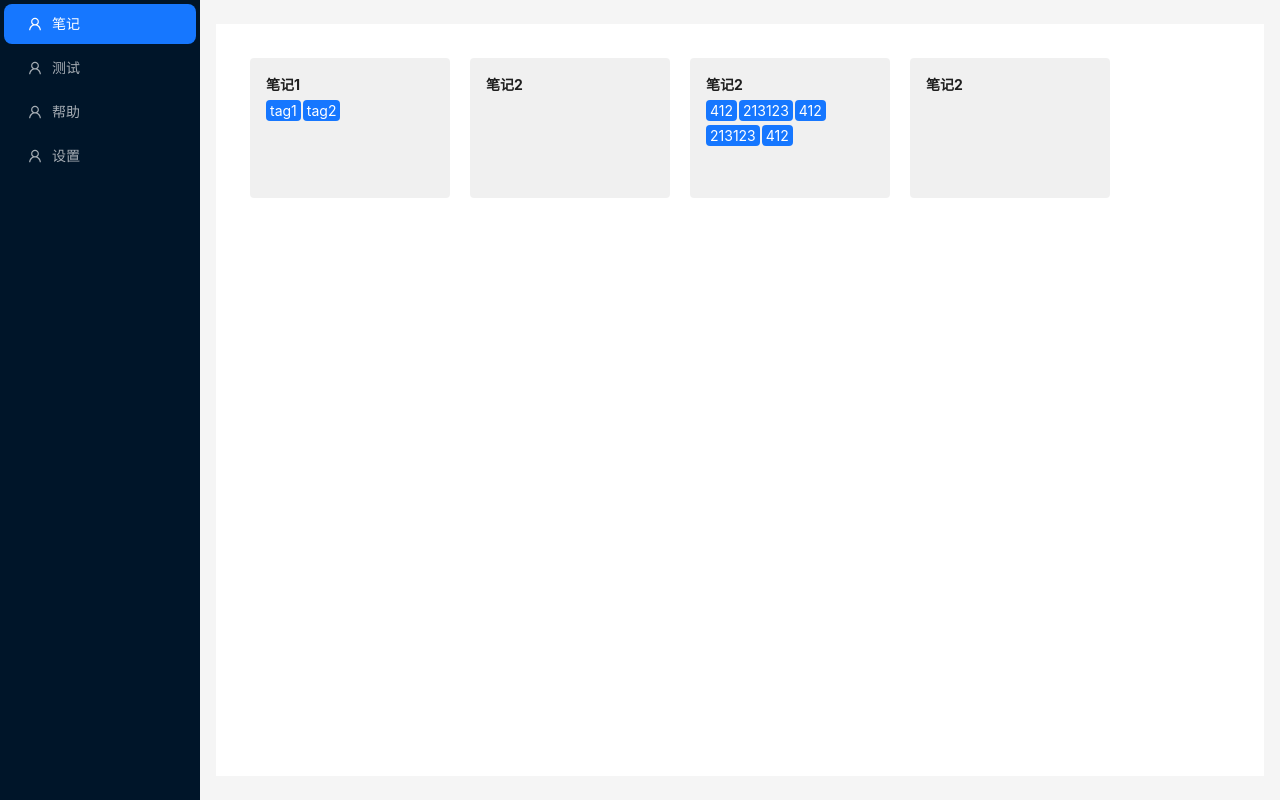
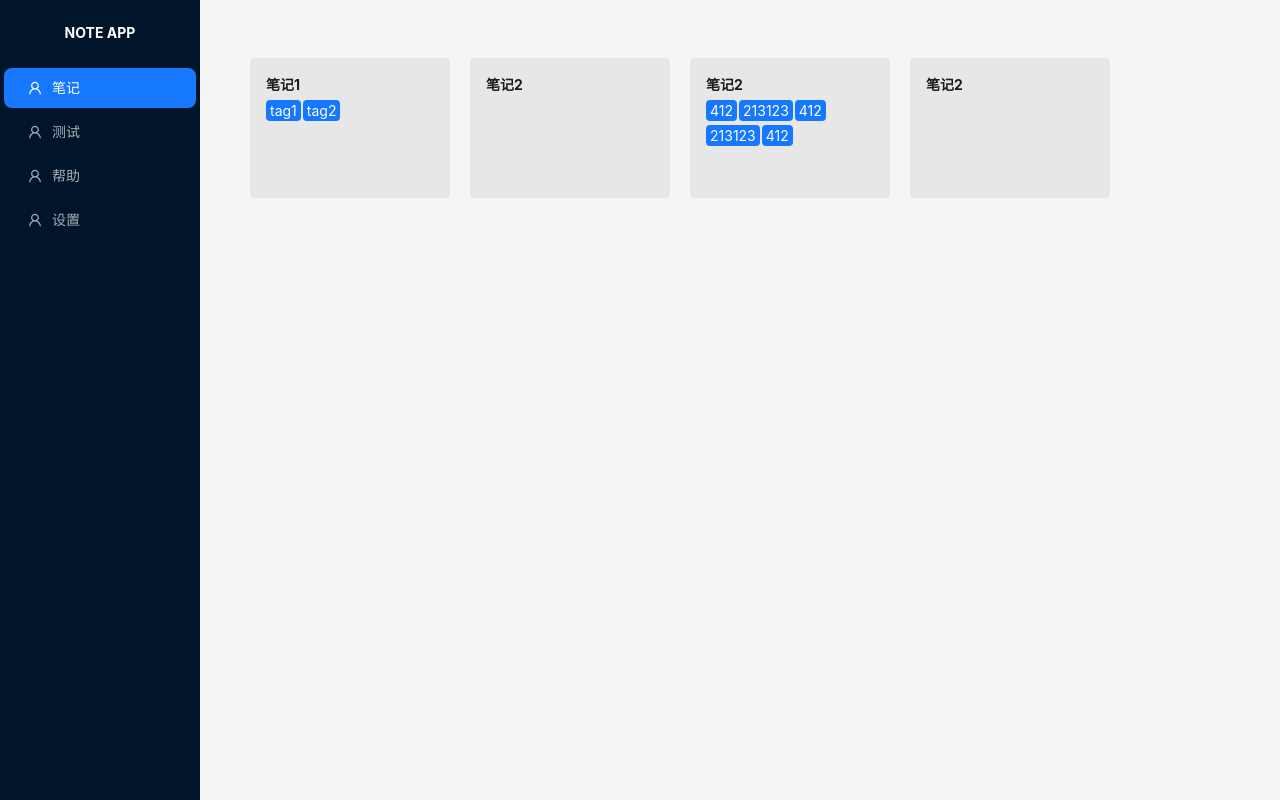
Before and after one commit to Circkoooooo/note-app, a React (Create React App) app: page /home in a window 1280 px wide. Built offline with nearby package versions, Linux system fonts and the light colour scheme.

Commit message:
feat: build Logo Component

```diff
--- /dev/null
+++ b/src/components/Logo.tsx
@@ -0,0 +1,36 @@
+import React, { useMemo } from 'react'
+import styled from 'styled-components'
+
+interface LogoProps {
+	direction: 'column' | 'row'
+}
+
+const LogoContainer = styled.div`
+	font-weight: bold;
+	color: #fff;
+	display: inline-block;
+	text-align: center;
+`
+const LogoBlock = styled.div`
+	display: flex;
+	justify-content: center;
+	align-items: center;
+	width: 100%;
+	height: 100%;
+`
+const Logo: React.FC<LogoProps> = ({ direction }) => {
+	const isRow = useMemo(() => {
+		return direction === 'row'
+	}, [direction])
+	return (
+		<LogoContainer
+			style={{
+				width: isRow ? 'auto' : '100%',
+				height: isRow ? '100%' : '64px',
+			}}
+		>
+			<LogoBlock>NOTE APP</LogoBlock>
+		</LogoContainer>
+	)
+}
+export default Logo
--- a/src/pages/Home.tsx
+++ b/src/pages/Home.tsx
@@ -4,6 +4,7 @@ import { Route, Routes, RouteProps } from 'react-router-dom'
 import { UserOutlined } from '@ant-design/icons'
 import useSider, { SiderRouterConfigsType } from '../hooks/useSider'
 import Note from '../components/Note'
+import Logo from '../components/Logo'
 
 const { Sider, Content } = Layout
 
@@ -69,9 +70,6 @@ export default function Home() {
 	const setCurrentKey = useSider(
 		siderRouterConfigs as SiderRouterConfigsType[]
 	)
-	const {
-		token: { colorBgContainer },
-	} = theme.useToken()
 
 	return (
 		<Layout
@@ -80,7 +78,7 @@ export default function Home() {
 			}}
 		>
 			<Sider trigger={null} collapsible collapsed={collapsed}>
-				<div className='logo' />
+				<Logo direction='column' />
 				<Menu
 					theme='dark'
 					mode='inline'
@@ -95,7 +93,6 @@ export default function Home() {
 						margin: '24px 16px',
 						padding: 24,
 						minHeight: 280,
-						background: colorBgContainer,
 						overflow: 'auto',
 					}}
 				>
```
